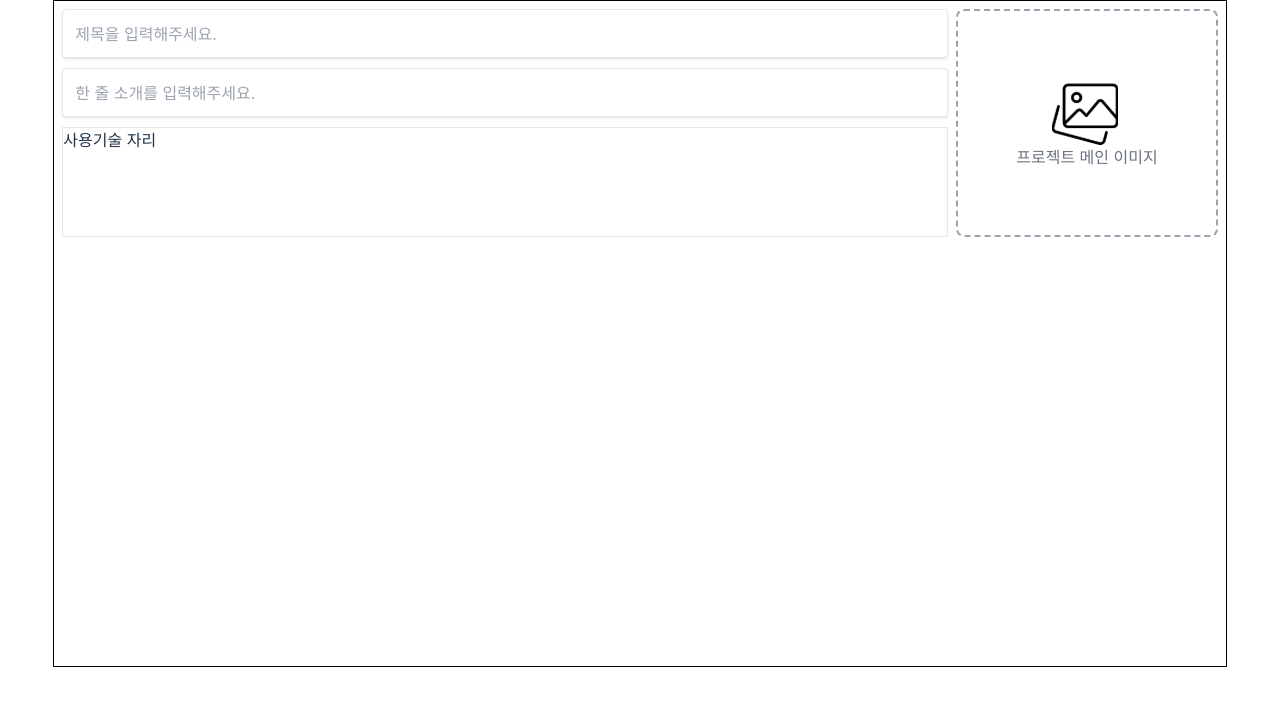
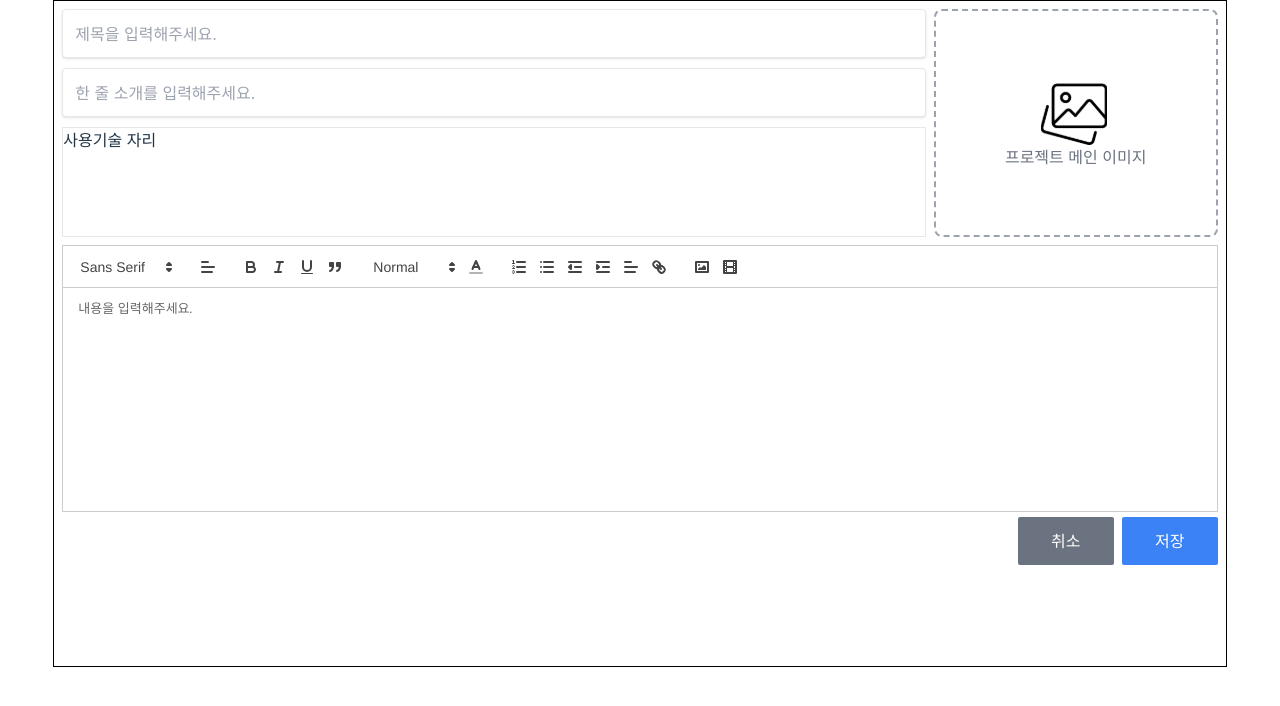
Before and after one commit to techeer-sv/graphy, a React (Vite) app in the folder frontend/: page /write in a window 1280 px wide. Shown: the top 706 px of the page. Built offline with nearby package versions, Linux system fonts and the light colour scheme.

Commit message:
design : 저장 취소버튼 추가

```diff
--- a/frontend/src/pages/WritingPage.tsx
+++ b/frontend/src/pages/WritingPage.tsx
@@ -82,7 +82,7 @@ const WritingPage = () => {
             <div className="h-110 border">사용기술 자리</div>
           </div>
           {/*사진 드롭박스*/}
-          <div className="w-full sm:w-284">
+          <div className=" w-full sm:w-284 sm:min-w-284">
             <div
               className="relative mb-4 flex h-228 w-full cursor-pointer items-center justify-center rounded-lg border-2 border-dashed border-gray-400"
               onDrop={handleDrop}
@@ -114,9 +114,24 @@ const WritingPage = () => {
           </div>
         </div>
         {/*글쓰기 구역*/}
-        <div></div>
+        <div className=" mt-60 sm:mt-2">
+          <QuillEditor />
+        </div>
         {/*버튼 구역*/}
-        <div></div>
+        <div className="mt-20 flex justify-end sm:mt-20 lg:mt-12">
+          <button
+            className="focus:shadow-outline mr-2 h-12 w-24 appearance-none rounded-sm border bg-gray-500 text-white hover:bg-gray-700"
+            onClick={() => console.log('취소 버튼 클릭')}
+          >
+            취소
+          </button>
+          <button
+            className="focus:shadow-outline h-12 w-24 appearance-none rounded-sm bg-blue-500 text-white hover:bg-blue-700"
+            onClick={() => console.log('저장 버튼 클릭')}
+          >
+            저장
+          </button>
+        </div>
       </div>
     </div>
   );
--- a/frontend/tailwind.config.cjs
+++ b/frontend/tailwind.config.cjs
@@ -11,6 +11,9 @@ module.exports = {
         110: '6.875rem',
         228: '14.25rem',
       },
+      minWidth: {
+        284: '17.75rem',
+      },
     },
   },
   plugins: [],
```
